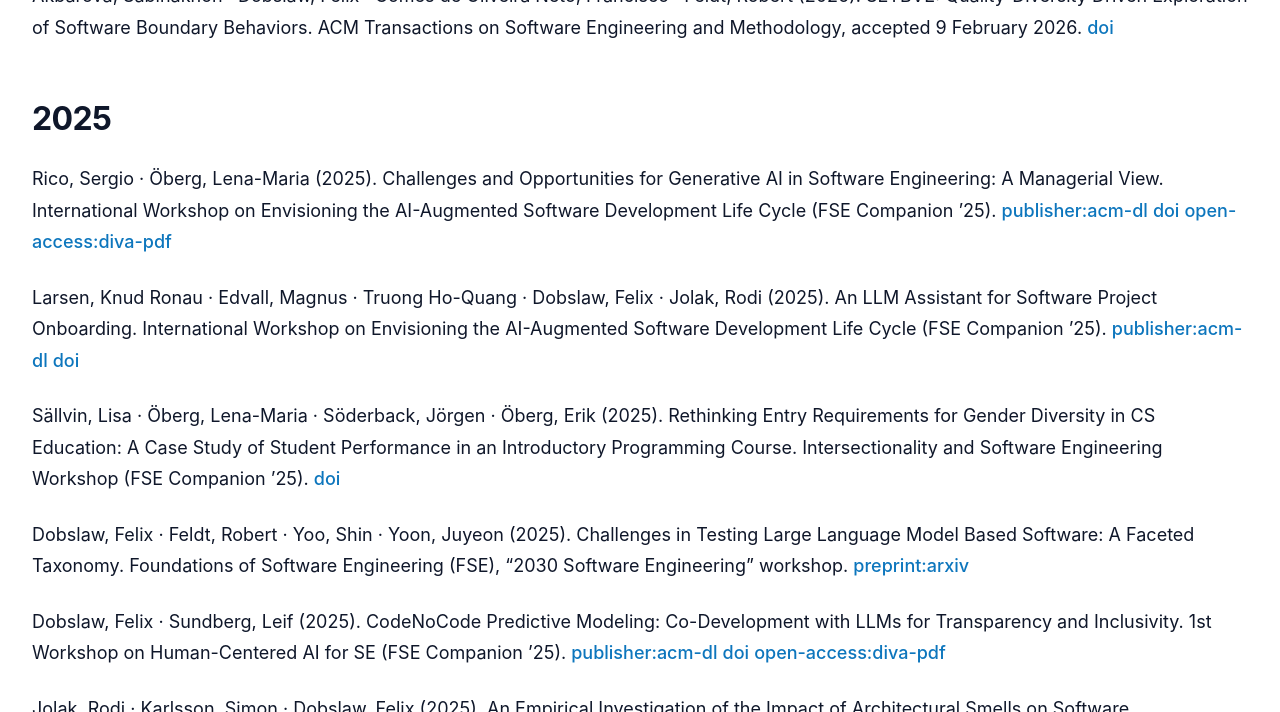
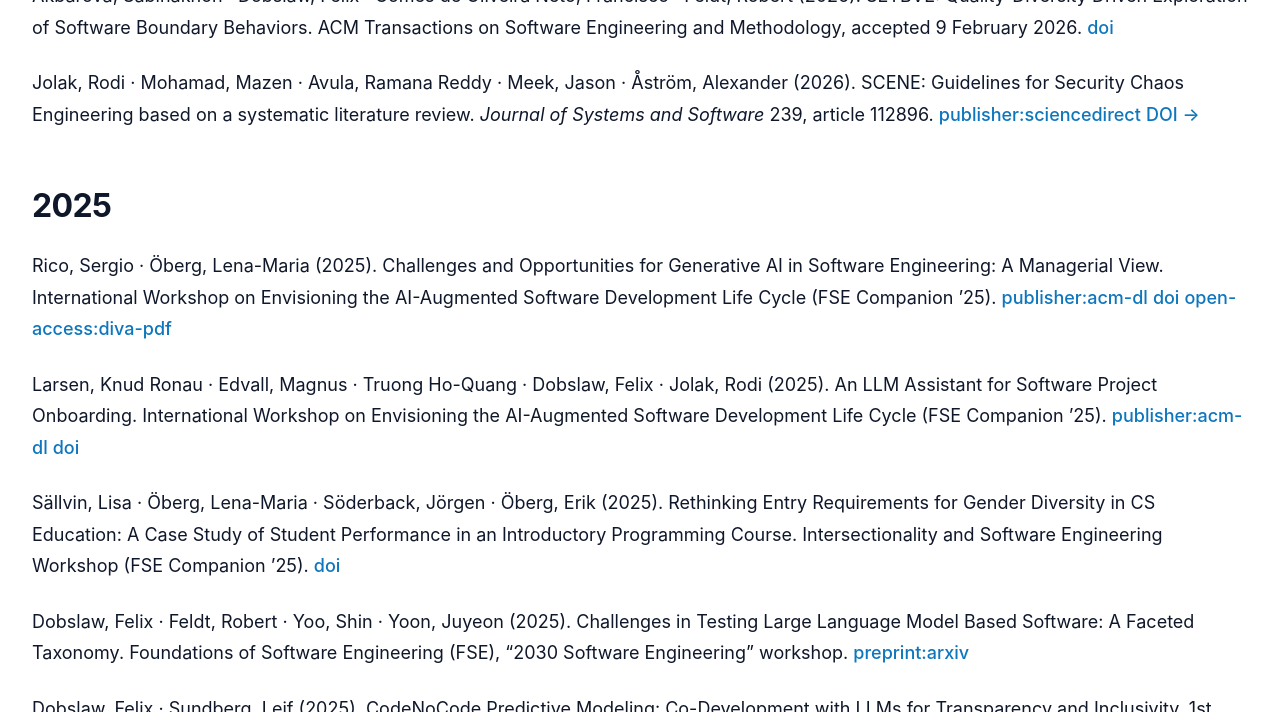
Before and after one commit to seegroup/seegroup.github.io, a Jekyll site: the page built from publications.md, in a window 1280 px wide and 900 px high, scrolled down 731 px, cut to the strip 188-900 px from the top of the window. Built offline with Jekyll 4.4.1, drawn with Linux system fonts in a browser that asks for light colours.

Commit message:
Add SCENE paper by Jolak et al. to 2026 publications
Co-Authored-By: Claude Sonnet 4.6 <noreply@anthropic.com>

```diff
--- a/publications.md
+++ b/publications.md
@@ -19,6 +19,8 @@ Gren, Lucas · Dobslaw, Felix (2026). The Expert Validation Framework (EVF): Ena
 Akbarova, Sabinakhon · Dobslaw, Felix · Feldt, Robert (2026). Understanding on the Edge: LLM-generated Boundary Test Explanations. 7th ACM/IEEE International Conference on Automation of Software Test (AST 2026), accepted for publication. <a href="https://conf.researchr.org/home/ast-2026" target="_blank" rel="noopener noreferrer">venue:ast-2026</a>
 
 Akbarova, Sabinakhon · Dobslaw, Felix · Gomes de Oliveira Neto, Francisco · Feldt, Robert (2026). SETBVE: Quality-Diversity Driven Exploration of Software Boundary Behaviors. ACM Transactions on Software Engineering and Methodology, accepted 9 February 2026. <a href="https://doi.org/10.1145/3797890" target="_blank" rel="noopener noreferrer">doi</a>
+
+Jolak, Rodi · Mohamad, Mazen · Avula, Ramana Reddy · Meek, Jason · Åström, Alexander (2026). SCENE: Guidelines for Security Chaos Engineering based on a systematic literature review. *Journal of Systems and Software* 239, article 112896. <a href="https://www.sciencedirect.com/science/article/pii/S0164121226001299" target="_blank" rel="noopener noreferrer">publisher:sciencedirect</a> <a href="https://doi.org/10.1016/j.jss.2026.112896" target="_blank" rel="noopener noreferrer">DOI →</a>
 
 ## 2025
 
```
